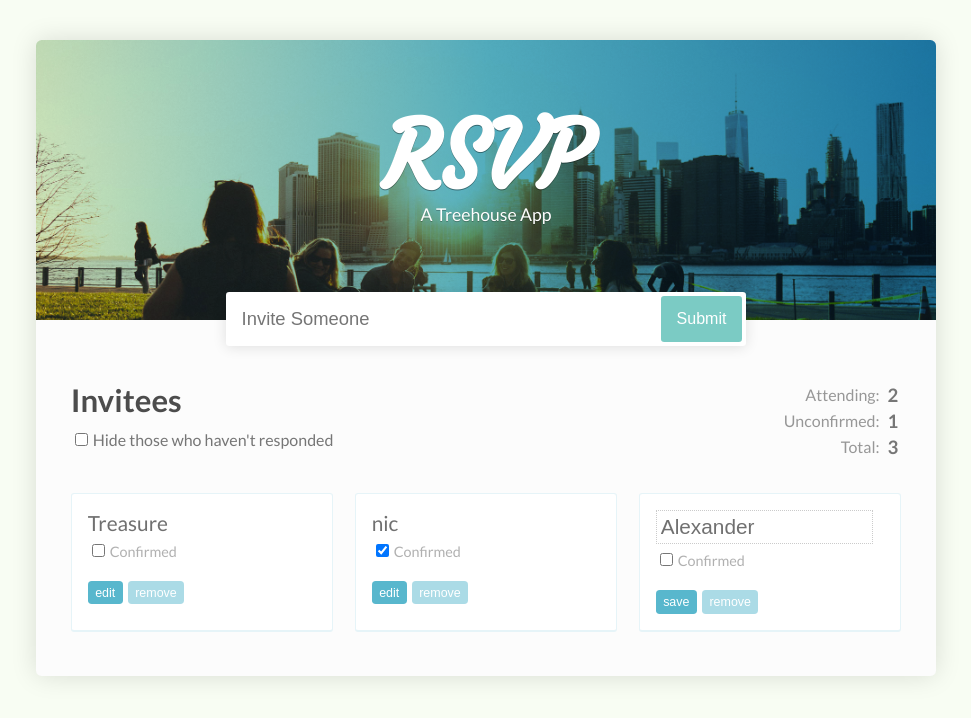
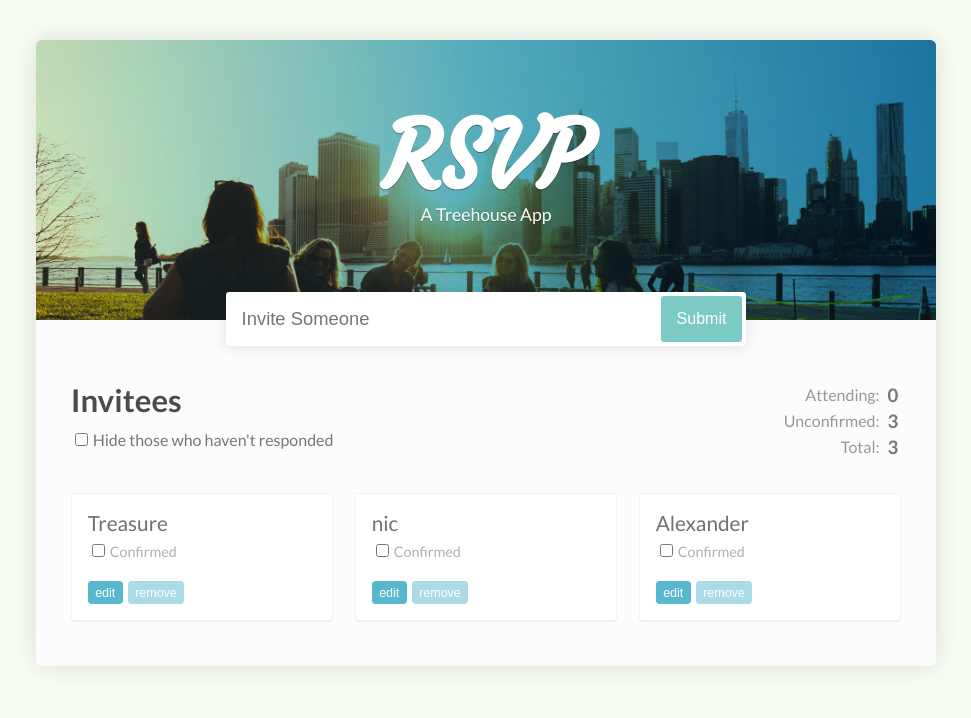
Before and after one commit to Hagen542/react-rsvp-app, a React (Create React App) app: page / in a window 1280 px wide. Shown: the top 718 px of the page, without its empty margins (154-1125 px from the left). Built offline with nearby package versions, Linux system fonts and the light colour scheme.

Commit message:
Added counter functionality.

```diff
--- a/src/App.js
+++ b/src/App.js
@@ -1,6 +1,7 @@
 import React, { Component } from 'react';
 import './App.css';
 import GuestList from './components/GuestList';
+import Counter from './components/Counter';
 
 class App extends Component {
 
@@ -15,13 +16,13 @@ class App extends Component {
       },
       {
         name: 'nic',
-        isConfirmed: true,
+        isConfirmed: false,
         isEditing: false
       },
       {
         name: 'Alexander',
         isConfirmed: false,
-        isEditing: true
+        isEditing: false
       }
     ]
   }
@@ -89,11 +90,21 @@ class App extends Component {
     })
   }
 
-  getTotalInvited = () => this.state.guests.length;
-  // getAttendingGuests = () =>
+  getTotalInvited = () => this.state.guests.length
+
+  getAttendingGuests = () =>
+    this.state.guests.reduce(
+      (total, guest) => guest.isConfirmed ? total + 1 : total,
+      0
+    )
   // getUnconfirmedGuests = () =>
 
   render() {
+
+    const totalInvited = this.getTotalInvited()
+    const numberAttending = this.getAttendingGuests()
+    const numberUnconfirmed = totalInvited - numberAttending
+
     return (
       <div className="App">
         <header>
@@ -119,22 +130,10 @@ class App extends Component {
               Hide those who haven't responded
             </label>
           </div>
-          <table className="counter">
-            <tbody>
-              <tr>
-                <td>Attending:</td>
-                <td>2</td>
-              </tr>
-              <tr>
-                <td>Unconfirmed:</td>
-                <td>1</td>
-              </tr>
-              <tr>
-                <td>Total:</td>
-                <td>3</td>
-              </tr>
-            </tbody>
-          </table>
+          <Counter
+            totalInvited={totalInvited}
+            numberAttending={numberAttending}
+            numberUnconfirmed={numberUnconfirmed} />
           <GuestList
             guests={this.state.guests}
             toggleConfirmationAt={this.toggleConfirmationAt}
--- /dev/null
+++ b/src/components/Counter.js
@@ -0,0 +1,28 @@
+import React from 'react'
+import PropTypes from 'prop-types'
+
+const Counter = props =>
+  <table className="counter">
+    <tbody>
+      <tr>
+        <td>Attending:</td>
+        <td>{props.numberAttending}</td>
+      </tr>
+      <tr>
+        <td>Unconfirmed:</td>
+        <td>{props.numberUnconfirmed}</td>
+      </tr>
+      <tr>
+        <td>Total:</td>
+        <td>{props.totalInvited}</td>
+      </tr>
+    </tbody>
+  </table>
+
+Counter.PropTypes = {
+  numberAttending: PropTypes.number,
+  numberUnconfirmed: PropTypes.number,
+  totalInvited: PropTypes.number
+}
+
+export default Counter
```
